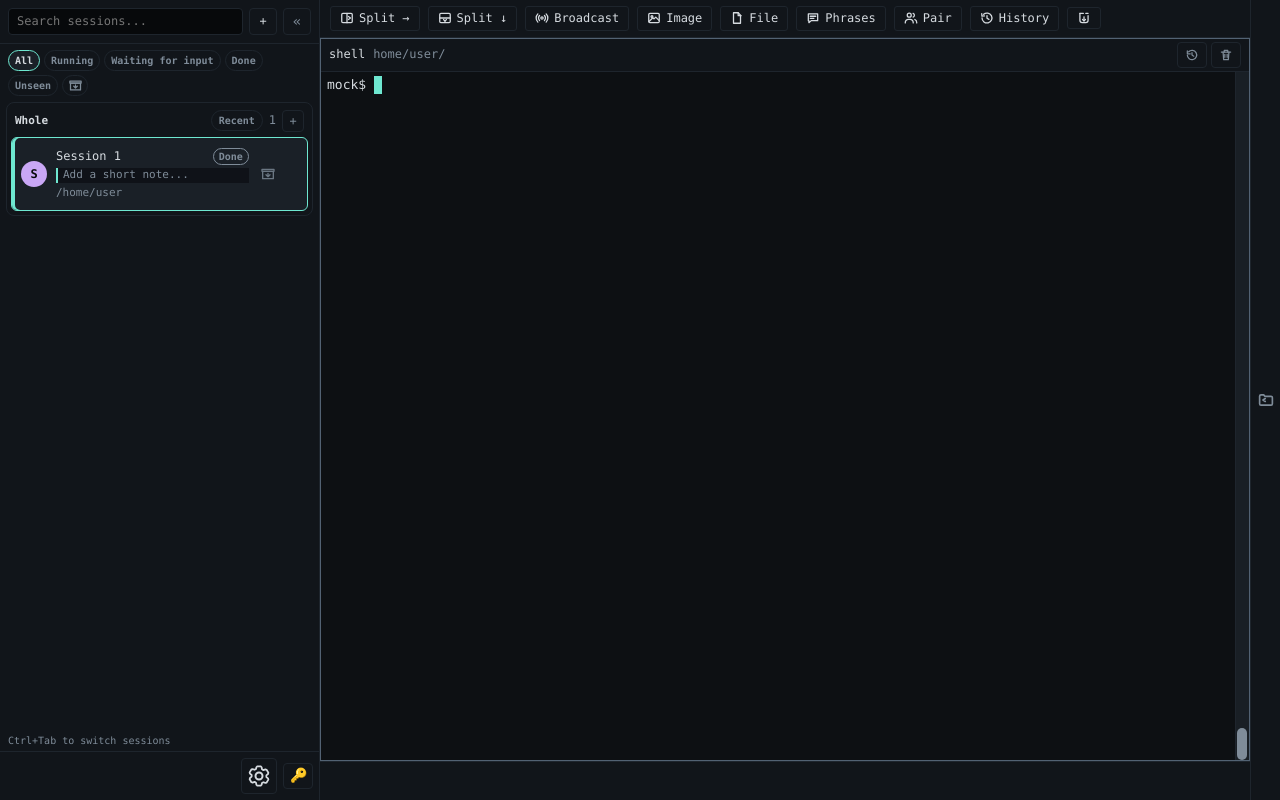
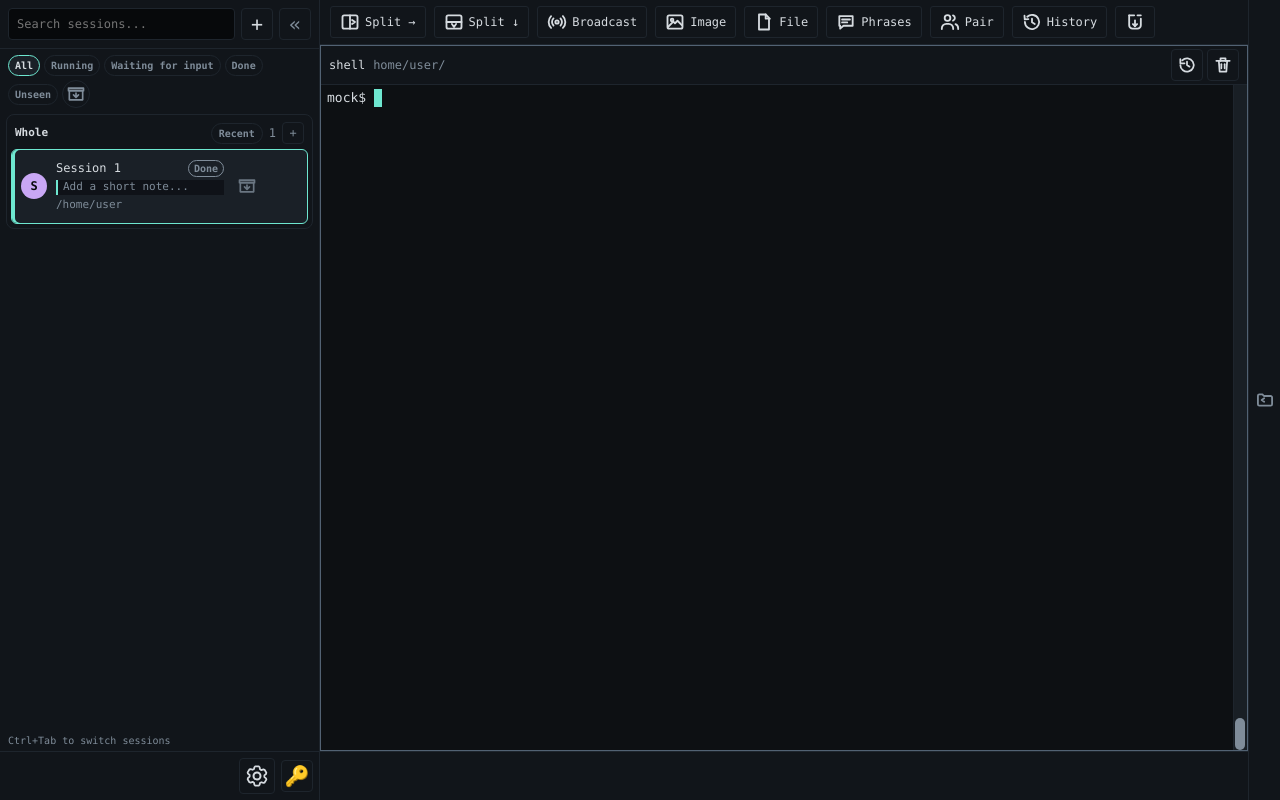
Before and after one commit to saisai-web/PATerminal, a website built with Vite: page pa-terminal/index.html in a window 1280 px wide. Built offline with nearby package versions, Linux system fonts and the light colour scheme; what @xterm/addon-serialize, @xterm/addon-web-links, @xterm/addon-webgl would draw is missing.

Commit message:
fix: enlarge pane, archive, and Files controls

```diff
--- a/pa-terminal/src/styles/base.css
+++ b/pa-terminal/src/styles/base.css
@@ -24,6 +24,9 @@
   --ws-color-blue: #61afef;
   --ws-color-purple: #c678dd;
   --divider: 6px;
+  --control-icon-size: 20px;
+  --control-button-size: 32px;
+  --app-footer-height: 49px;
 }
 
 * { box-sizing: border-box; }
--- a/pa-terminal/src/styles/explorer-rows.css
+++ b/pa-terminal/src/styles/explorer-rows.css
@@ -72,17 +72,19 @@
 }
 .exp-row-deep .exp-row-name { padding-left: 6px; }
 
-/* #sidebar-foot / #main-foot と同寸（padding 6px×2 + ボタン 26px + border 1px = 39px）に
-   して、下端の境界線が画面全幅で一直線に通るようにする */
+/* サイドバー・ターミナルと共通の高さにして、下端の境界線を揃える。 */
 #exp-actions {
   display: flex;
+  flex: none;
+  align-items: center;
+  min-height: var(--app-footer-height);
   gap: 6px;
   padding: 6px;
   border-top: 1px solid var(--line);
 }
 #exp-actions button {
   flex: 1;
-  height: 26px;
+  height: var(--control-button-size);
   font: inherit; color: var(--text); background: transparent;
   border: 1px solid var(--line); border-radius: 4px; padding: 0 4px; cursor: pointer;
   overflow: hidden; text-overflow: ellipsis; white-space: nowrap;
@@ -92,7 +94,7 @@
 /* エクスプローラーを閉じている間だけ右端に出る再オープンアイコン */
 #exp-reopen {
   flex: none;
-  width: 30px;
+  width: var(--control-button-size);
   font: inherit;
   color: var(--dim);
   background: var(--chrome);
@@ -103,7 +105,7 @@
   display: grid;
   place-items: center;
 }
-#exp-reopen svg { width: 18px; height: 18px; }
+#exp-reopen svg { width: var(--control-icon-size); height: var(--control-icon-size); }
 #exp-reopen:hover { color: var(--accent); background: var(--hover); }
 #exp-reopen:focus-visible { outline: 2px solid var(--accent); outline-offset: -3px; }
 #exp-reopen[hidden] { display: none; }
--- a/pa-terminal/src/styles/explorer.css
+++ b/pa-terminal/src/styles/explorer.css
@@ -62,10 +62,10 @@
 #exp-head-row > button {
   flex: none;
   font: inherit;
-  font-size: 16px;
+  font-size: var(--control-icon-size);
   line-height: 1;
-  width: 26px;
-  height: 26px;
+  width: var(--control-button-size);
+  height: var(--control-button-size);
   color: var(--dim);
   background: none;
   border: 1px solid transparent;
@@ -90,7 +90,12 @@
 }
 #exp-tools button {
   font: inherit; color: var(--dim); background: transparent;
-  border: 1px solid var(--line); border-radius: 3px; padding: 2px 8px; cursor: pointer;
+  font-size: var(--control-icon-size);
+  line-height: 1;
+  flex: none;
+  width: var(--control-button-size);
+  height: var(--control-button-size);
+  border: 1px solid var(--line); border-radius: 3px; padding: 0; cursor: pointer;
 }
 #exp-tools button:hover { border-color: var(--dim); }
 #exp-tools button.is-on { color: var(--accent); border-color: var(--accent); }
@@ -124,9 +129,10 @@
 .exp-fav-del {
   flex: none;
   font: inherit;
+  font-size: var(--control-icon-size);
   line-height: 1;
-  width: 20px;
-  height: 20px;
+  width: 28px;
+  height: 28px;
   color: var(--dim);
   background: none;
   border: 1px solid transparent;
--- a/pa-terminal/src/styles/pair.css
+++ b/pa-terminal/src/styles/pair.css
@@ -2,8 +2,8 @@
 
 /* ペアアイコン（二人組の SVG）。stroke: currentColor なのでボタン・ストリップの文字色に追従する */
 .pair-icon {
-  width: 14px;
-  height: 14px;
+  width: var(--control-icon-size);
+  height: var(--control-icon-size);
   flex: none;
 }
 /* display/align/gap は #toolbar button（toolbar.css）が担う */
--- a/pa-terminal/src/styles/panes.css
+++ b/pa-terminal/src/styles/panes.css
@@ -6,12 +6,10 @@
   background: var(--line);
 }
 
-/* ターミナル下の余白フッター。サイドバーの設定ボタン上の境界線と同じ高さに
-   線を通す（#sidebar-foot = padding 6px×2 + ボタン 26px + border-top 1px = 39px。
-   ここも border-box で height に border を含むので同じ 39px で揃う） */
+/* サイドバー・Files と共通の高さにして、下端の境界線を揃える。 */
 #main-foot {
   flex: none;
-  height: 39px;
+  height: var(--app-footer-height);
   border-top: 1px solid var(--line);
   background: var(--chrome);
 }
@@ -43,6 +41,7 @@
   align-items: center;
   gap: 8px;
   min-width: 0;
+  min-height: var(--control-button-size);
 }
 
 .pane-note {
@@ -70,19 +69,22 @@
   flex: none;
   font: inherit;
   font-size: 14px;
-  color: var(--dim);
+  color: var(--text);
   background: transparent;
   border: 1px solid var(--line);
   border-radius: 4px;
-  width: 30px;
-  height: 26px;
+  width: var(--control-button-size);
+  height: var(--control-button-size);
+  display: grid;
+  place-items: center;
+  padding: 5px;
   cursor: pointer;
 }
 #pane-actions button:hover { color: var(--text); border-color: var(--dim); }
 #pane-actions button:focus-visible { outline: 2px solid var(--accent); outline-offset: 1px; }
 #pane-actions .sidebar-icon {
-  width: 14px;
-  height: 14px;
+  width: var(--control-icon-size);
+  height: var(--control-icon-size);
   display: block;
   margin: 0 auto;
 }
@@ -101,6 +103,8 @@
 .pane-close {
   margin-left: auto;
   font: inherit;
+  font-size: 14px;
+  min-height: var(--control-button-size);
   color: var(--dim);
   background: none;
   border: 0;
--- a/pa-terminal/src/styles/sidebar.css
+++ b/pa-terminal/src/styles/sidebar.css
@@ -64,24 +64,30 @@
 
 #ws-new {
   font: inherit;
+  font-size: var(--control-icon-size);
   color: var(--text);
   background: transparent;
   border: 1px solid var(--line);
   border-radius: 4px;
-  width: 28px;
+  width: var(--control-button-size);
+  height: var(--control-button-size);
+  flex: none;
+  padding: 0;
   cursor: pointer;
 }
 #ws-new:hover { border-color: var(--dim); }
 
 #sidebar-collapse {
   font: inherit;
-  font-size: 14px;
+  font-size: var(--control-icon-size);
   line-height: 1;
   color: var(--dim);
   background: transparent;
   border: 1px solid var(--line);
   border-radius: 4px;
-  width: 28px;
+  width: var(--control-button-size);
+  height: var(--control-button-size);
+  flex: none;
   padding: 0;
   cursor: pointer;
 }
@@ -114,6 +120,7 @@
   flex: none;
   display: flex;
   flex-wrap: wrap;
+  align-items: center;
   gap: 4px;
   padding: 6px 8px 0;
 }
@@ -150,15 +157,15 @@
 }
 #ws-status-filter button[data-status-filter="archived"] {
   position: relative;
-  width: 26px;
-  height: 21px;
+  width: 28px;
+  height: 28px;
   padding: 2px;
   display: grid;
   place-items: center;
 }
 #ws-status-filter button[data-status-filter="archived"] svg {
-  width: 15px;
-  height: 15px;
+  width: var(--control-icon-size);
+  height: var(--control-icon-size);
 }
 #ws-archive-badge {
   position: absolute;
@@ -195,6 +202,7 @@
 
 #sidebar-foot {
   flex: none;
+  min-height: var(--app-footer-height);
   display: flex;
   align-items: center;
   gap: 6px;
@@ -207,13 +215,14 @@
 #settings-open,
 #license-open {
   font: inherit;
-  font-size: 14px;
+  font-size: var(--control-icon-size);
   color: var(--dim);
   background: transparent;
   border: 1px solid var(--line);
   border-radius: 4px;
-  width: 30px;
-  height: 26px;
+  width: var(--control-button-size);
+  height: var(--control-button-size);
+  padding: 0;
   cursor: pointer;
 }
 #settings-open {
@@ -770,19 +779,22 @@
 .ws-close {
   flex: none;
   font: inherit; color: var(--dim); background: none; border: 0; cursor: pointer;
+  font-size: var(--control-icon-size);
+  min-width: 28px;
+  min-height: 28px;
   padding: 2px;
 }
 .ws-pin {
   opacity: 0.9;
 }
 .ws-archive {
-  width: 20px;
-  height: 20px;
+  width: 28px;
+  height: 28px;
   display: grid;
   place-items: center;
   opacity: 0.8;
 }
-.ws-archive svg { width: 16px; height: 16px; }
+.ws-archive svg { width: var(--control-icon-size); height: var(--control-icon-size); }
 .ws-archive[aria-pressed="true"] { color: var(--accent); }
 .ws-close {
   visibility: hidden;
--- a/pa-terminal/src/styles/toolbar.css
+++ b/pa-terminal/src/styles/toolbar.css
@@ -5,6 +5,8 @@
 /* --- toolbar --- */
 #toolbar {
   display: flex;
+  flex: none;
+  flex-wrap: wrap;
   align-items: center;
   gap: 8px;
   padding: 6px 10px;
@@ -26,13 +28,14 @@
 #toolbar button {
   display: inline-flex;
   align-items: center;
+  min-height: var(--control-button-size);
   gap: 5px;
 }
 
 /* ツールバーボタンのアイコン（stroke: currentColor でボタンの文字色に追従する） */
 .toolbar-icon {
-  width: 14px;
-  height: 14px;
+  width: var(--control-icon-size);
+  height: var(--control-icon-size);
   flex: none;
 }
 
```
